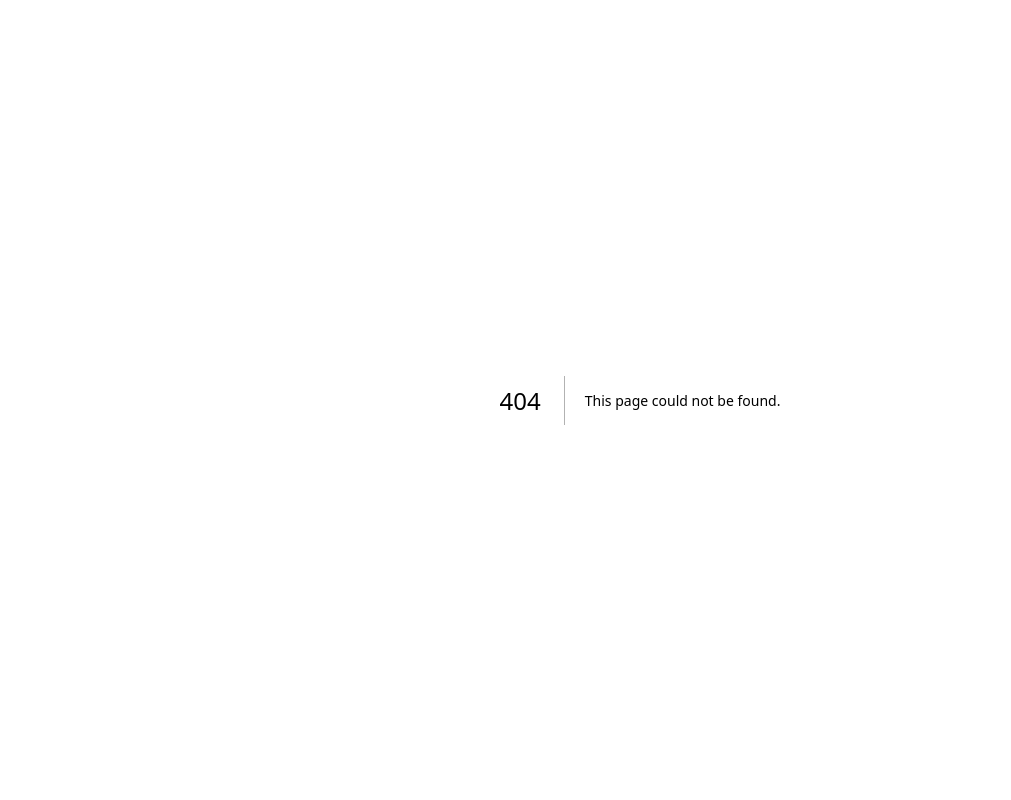
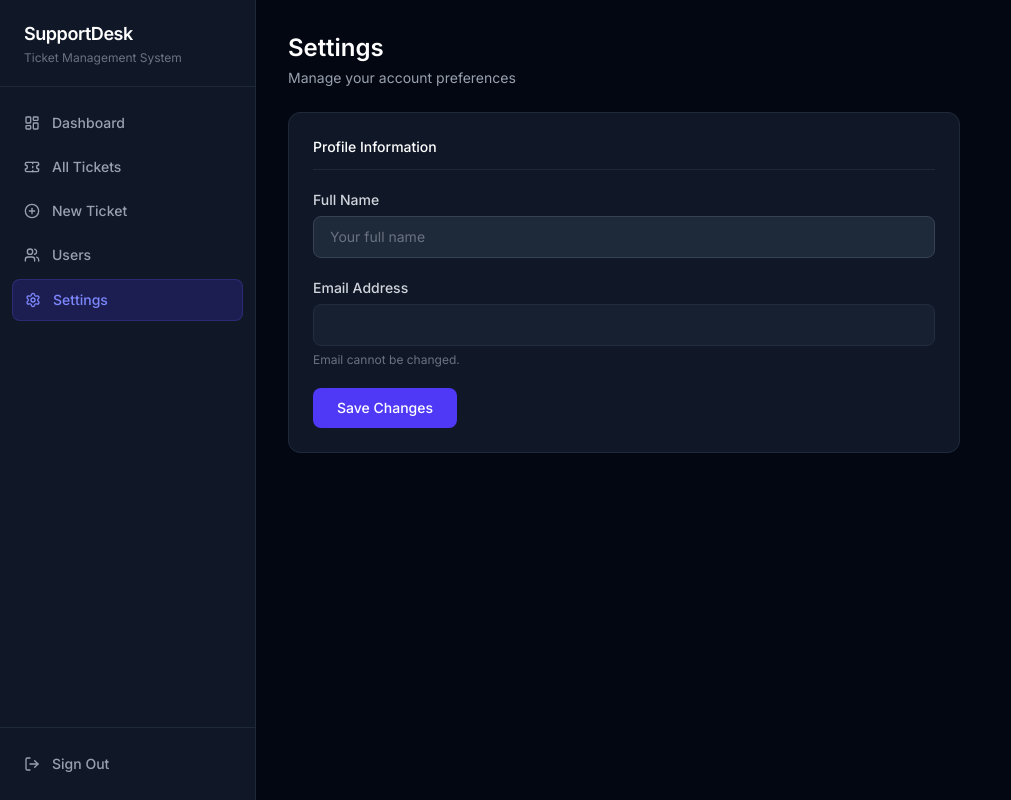
Before and after one commit to aryan8790/aikart-support, a Next.js app: page /settings in a window 1280 px wide. Before the commit this address had no page. Shown: the whole page, without its empty margins (0-1011 px from the left). Built offline with nearby package versions, Linux system fonts and the light colour scheme; no server answers.

Commit message:
feat: users page, settings page, complete CRUD

```diff
--- /dev/null
+++ b/src/app/settings/layout.tsx
@@ -0,0 +1,9 @@
+import Sidebar from '@/components/Sidebar'
+export default function SettingsLayout({ children }: { children: React.ReactNode }) {
+  return (
+    <div className="flex min-h-screen bg-gray-950">
+      <Sidebar />
+      <main className="flex-1 p-8 overflow-auto">{children}</main>
+    </div>
+  )
+}
--- /dev/null
+++ b/src/app/settings/page.tsx
@@ -0,0 +1,59 @@
+'use client'
+import { useEffect, useState } from 'react'
+import { createClient } from '@/lib/supabase'
+
+export default function SettingsPage() {
+  const [fullName, setFullName] = useState('')
+  const [email, setEmail] = useState('')
+  const [saved, setSaved] = useState(false)
+  const [loading, setLoading] = useState(false)
+  const supabase = createClient()
+
+  useEffect(() => {
+    const fetch = async () => {
+      const { data: { user } } = await supabase.auth.getUser()
+      if (user) {
+        setEmail(user.email || '')
+        const { data } = await supabase.from('profiles').select('*').eq('id', user.id).single()
+        if (data) setFullName(data.full_name || '')
+      }
+    }
+    fetch()
+  }, [])
+
+  const handleSave = async () => {
+    setLoading(true)
+    const { data: { user } } = await supabase.auth.getUser()
+    await supabase.from('profiles').update({ full_name: fullName }).eq('id', user?.id)
+    setSaved(true)
+    setLoading(false)
+    setTimeout(() => setSaved(false), 3000)
+  }
+
+  const inputClass = "w-full bg-gray-800 text-white placeholder-gray-500 border border-gray-700 rounded-lg px-4 py-2.5 text-sm outline-none focus:border-indigo-500 transition"
+
+  return (
+    <div className="max-w-2xl space-y-6">
+      <div>
+        <h1 className="text-2xl font-semibold text-white">Settings</h1>
+        <p className="text-gray-400 text-sm mt-1">Manage your account preferences</p>
+      </div>
+      <div className="bg-gray-900 border border-gray-800 rounded-xl p-6 space-y-5">
+        <h2 className="text-sm font-medium text-white border-b border-gray-800 pb-3">Profile Information</h2>
+        {saved && <div className="bg-green-500/10 border border-green-500/20 rounded-lg px-4 py-3 text-green-400 text-sm">Changes saved successfully.</div>}
+        <div className="space-y-1.5">
+          <label className="block text-sm font-medium text-gray-300">Full Name</label>
+          <input type="text" value={fullName} onChange={e => setFullName(e.target.value)} className={inputClass} placeholder="Your full name" />
+        </div>
+        <div className="space-y-1.5">
+          <label className="block text-sm font-medium text-gray-300">Email Address</label>
+          <input type="email" value={email} disabled className={`${inputClass} opacity-50 cursor-not-allowed`} />
+          <p className="text-xs text-gray-500">Email cannot be changed.</p>
+        </div>
+        <button onClick={handleSave} disabled={loading} className="bg-indigo-600 hover:bg-indigo-700 disabled:opacity-50 text-white font-medium px-6 py-2.5 rounded-lg text-sm transition">
+          {loading ? 'Saving...' : 'Save Changes'}
+        </button>
+      </div>
+    </div>
+  )
+}
--- /dev/null
+++ b/src/app/users/layout.tsx
@@ -0,0 +1,9 @@
+import Sidebar from '@/components/Sidebar'
+export default function UsersLayout({ children }: { children: React.ReactNode }) {
+  return (
+    <div className="flex min-h-screen bg-gray-950">
+      <Sidebar />
+      <main className="flex-1 p-8 overflow-auto">{children}</main>
+    </div>
+  )
+}
--- /dev/null
+++ b/src/app/users/page.tsx
@@ -0,0 +1,60 @@
+'use client'
+import { useEffect, useState } from 'react'
+import { createClient } from '@/lib/supabase'
+import { Profile } from '@/types'
+
+export default function UsersPage() {
+  const [users, setUsers] = useState<Profile[]>([])
+  const [loading, setLoading] = useState(true)
+  const supabase = createClient()
+
+  useEffect(() => {
+    const fetch = async () => {
+      const { data } = await supabase.from('profiles').select('*').order('created_at', { ascending: false })
+      setUsers(data || [])
+      setLoading(false)
+    }
+    fetch()
+  }, [])
+
+  return (
+    <div className="space-y-6">
+      <div>
+        <h1 className="text-2xl font-semibold text-white">Users</h1>
+        <p className="text-gray-400 text-sm mt-1">All registered users in the system</p>
+      </div>
+      <div className="bg-gray-900 border border-gray-800 rounded-xl overflow-hidden">
+        <table className="w-full text-sm">
+          <thead>
+            <tr className="border-b border-gray-800">
+              <th className="text-left px-6 py-3 text-xs font-medium text-gray-400">Name</th>
+              <th className="text-left px-6 py-3 text-xs font-medium text-gray-400">Email</th>
+              <th className="text-left px-6 py-3 text-xs font-medium text-gray-400">Role</th>
+              <th className="text-left px-6 py-3 text-xs font-medium text-gray-400">Joined</th>
+            </tr>
+          </thead>
+          <tbody className="divide-y divide-gray-800">
+            {loading ? (
+              <tr><td colSpan={4} className="px-6 py-8 text-center text-gray-500">Loading...</td></tr>
+            ) : users.length === 0 ? (
+              <tr><td colSpan={4} className="px-6 py-8 text-center text-gray-500">No users found.</td></tr>
+            ) : users.map(user => (
+              <tr key={user.id} className="hover:bg-gray-800/50 transition">
+                <td className="px-6 py-4 text-white font-medium">{user.full_name || 'N/A'}</td>
+                <td className="px-6 py-4 text-gray-400">{user.email}</td>
+                <td className="px-6 py-4">
+                  <span className={`px-2.5 py-0.5 rounded-full text-xs font-medium capitalize ${
+                    user.role === 'admin' ? 'bg-purple-500/10 text-purple-400 border border-purple-500/20' :
+                    user.role === 'agent' ? 'bg-blue-500/10 text-blue-400 border border-blue-500/20' :
+                    'bg-gray-500/10 text-gray-400 border border-gray-500/20'
+                  }`}>{user.role}</span>
+                </td>
+                <td className="px-6 py-4 text-gray-400">{new Date(user.created_at).toLocaleDateString()}</td>
+              </tr>
+            ))}
+          </tbody>
+        </table>
+      </div>
+    </div>
+  )
+}
```
